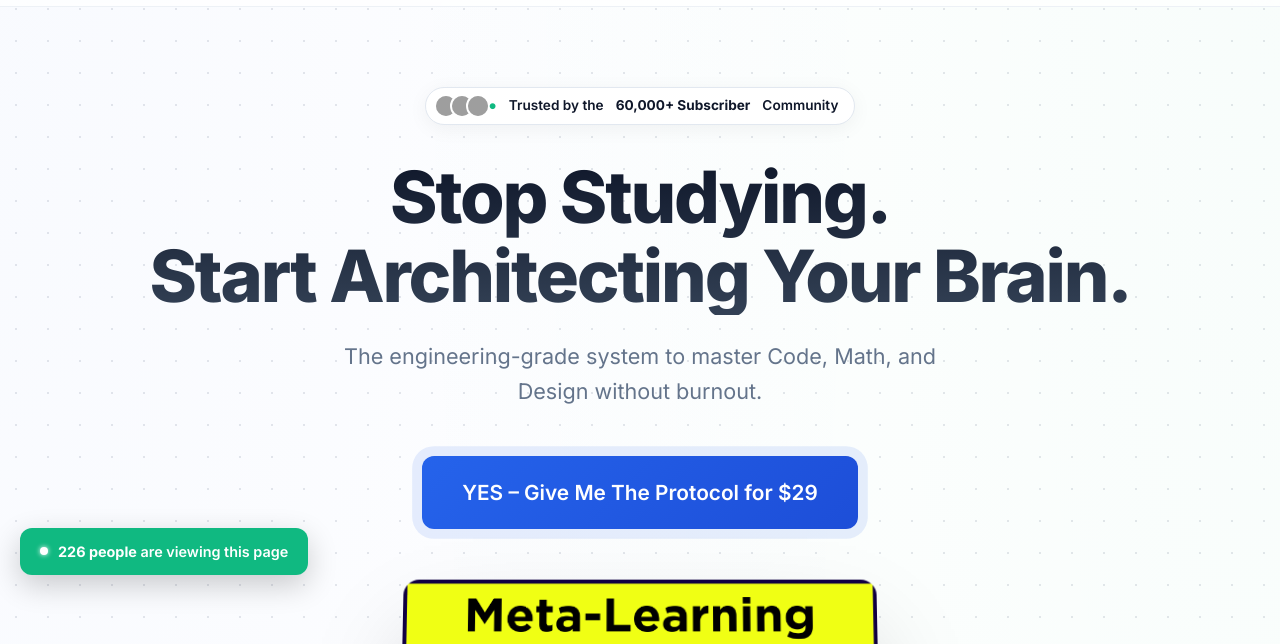
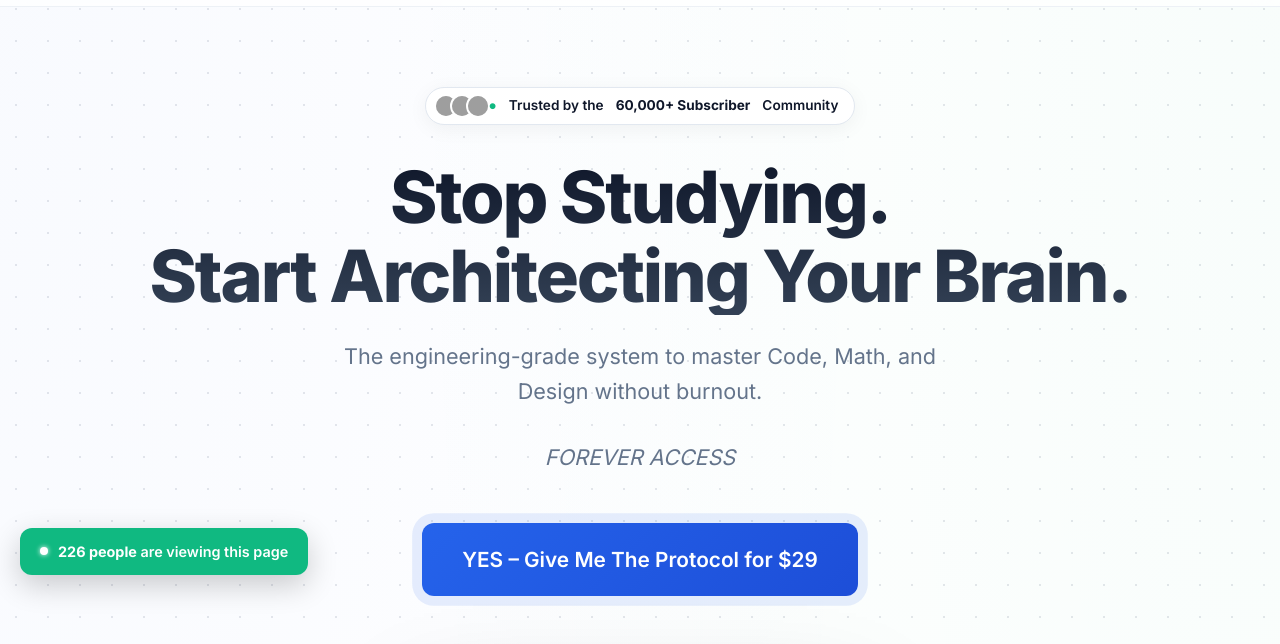
Before and after one commit to erayline/EraySonaPortfolio, a plain HTML site: page metaebooklanding.html in a window 1280 px wide. Shown: the part 135-779 px from the top of the page. Drawn offline with nearby package versions, Linux system fonts and the light colour scheme; grey boxes are pictures that could not be loaded.

Commit message:
minor tweaks on metaebooklanding.html

```diff
--- a/metaebooklanding.html
+++ b/metaebooklanding.html
@@ -421,6 +421,7 @@
 
             <h1>Stop Studying.<br>Start <span style="color: var(--brand);">Architecting</span> Your Brain.</h1>
             <p>The engineering-grade system to master Code, Math, and Design without burnout.</p>
+            <p><i>FOREVER ACCESS</i></p>
 
             <div style="margin: 3rem 0;">
                 <a href="#pricing"
```
